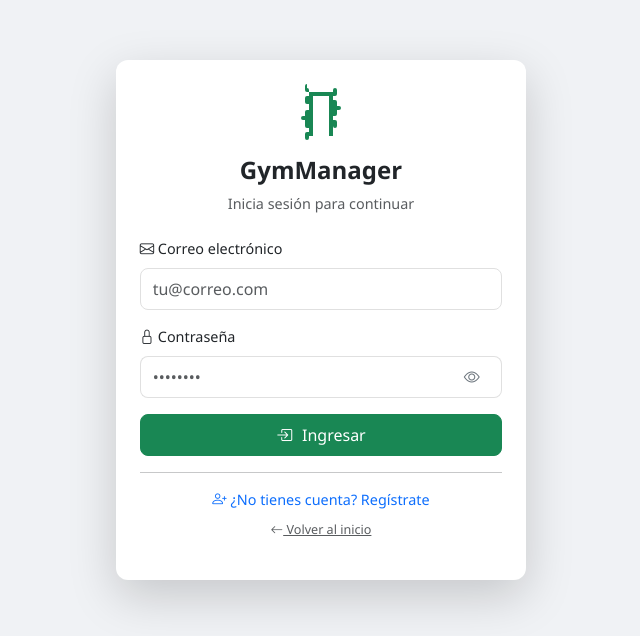
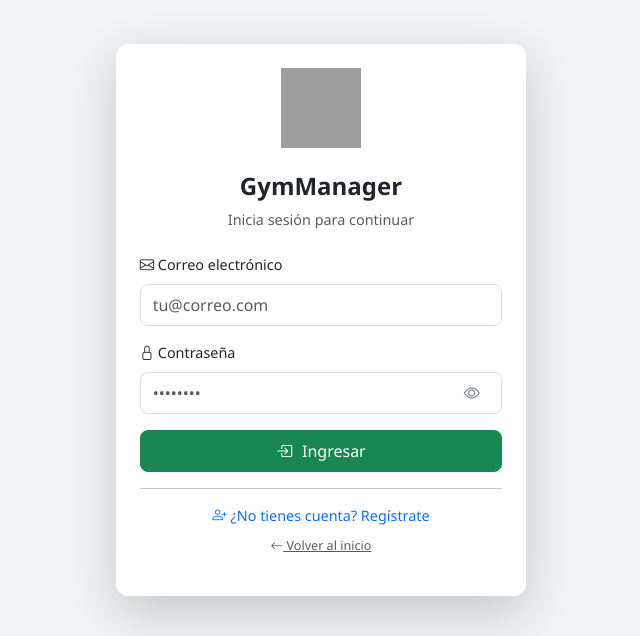
Before and after one commit to Brayan-start/GymMannager, a Flask app: page /login in a window 1280 px wide. Shown: the top 636 px of the page, without its empty margins (319-959 px from the left). Run offline with Flask 3, Linux system fonts and the light colour scheme; grey boxes are pictures that could not be loaded.

Commit message:
icono de pesas/gym

```diff
--- a/app/templates/auth/login.html
+++ b/app/templates/auth/login.html
@@ -6,9 +6,7 @@
         <div class="card shadow-lg border-0">
             <div class="card-body p-4">
                 <div class="text-center mb-4">
-                    <svg xmlns="http://www.w3.org/2000/svg" width="64" height="64" fill="#198754" viewBox="0 0 16 16">
-                        <path d="M4.5 1a.5.5 0 0 1 .5.5V2h6v-.5a.5.5 0 0 1 1 0v1a.5.5 0 0 1-.5.5H11v1h.5a.5.5 0 0 1 .5.5v1h.5a.5.5 0 0 1 0 1H12v1a.5.5 0 0 1-.5.5H11v1h.5a.5.5 0 0 1 .5.5v1a.5.5 0 0 1-1 0V13H5v.5a.5.5 0 0 1-1 0v-1a.5.5 0 0 1 .5-.5H5v-1H4.5a.5.5 0 0 1-.5-.5V9H3.5a.5.5 0 0 1 0-1H4V7a.5.5 0 0 1 .5-.5H5V5h-.5A.5.5 0 0 1 4 4.5v-1a.5.5 0 0 1 .5-.5H5v-1h-.5a.5.5 0 0 1-.5-.5v-1a.5.5 0 0 1 .5-.5zM6 3v10h4V3H6z"/>
-                    </svg>
+                    <img src="https://cdn-icons-png.flaticon.com/512/2936/2936886.png" alt="GymManager" width="80" height="80" class="mb-3">
                     <h4 class="mt-2 fw-bold">GymManager</h4>
                     <p class="text-muted">Inicia sesión para continuar</p>
                 </div>
```
